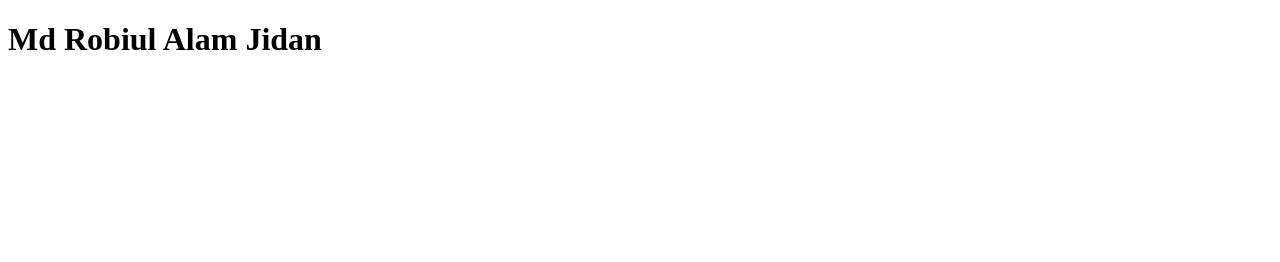
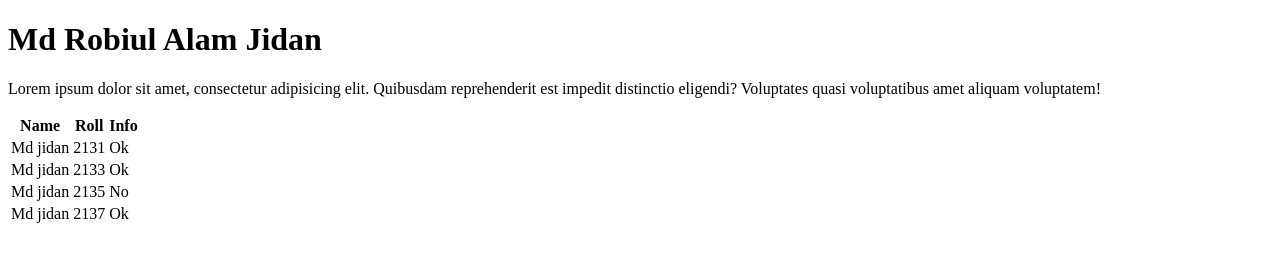
Before and after one commit to Jidan-alam/third-repo, a plain HTML site: page index.html in a window 1280 px wide. Drawn offline with Linux system fonts and the light colour scheme.

Commit message:
table added

```diff
--- a/index.html
+++ b/index.html
@@ -8,5 +8,33 @@
 </head>
 <body>
     <h1>Md Robiul Alam Jidan</h1>
+    <p>Lorem ipsum dolor sit amet, consectetur adipisicing elit. Quibusdam reprehenderit est impedit distinctio eligendi? Voluptates quasi voluptatibus amet aliquam voluptatem!</p>
+    <table>
+        <tr>
+           <th>Name</th>
+           <th>Roll</th>
+           <th>Info</th>
+        </tr>
+        <tr>
+            <td>Md jidan</td>
+            <td>2131</td>
+            <td>Ok</td>
+        </tr>
+        <tr>
+            <td>Md jidan</td>
+            <td>2133</td>
+            <td>Ok</td>
+        </tr>
+        <tr>
+            <td>Md jidan</td>
+            <td>2135</td>
+            <td>No</td>
+        </tr>
+        <tr>
+            <td>Md jidan</td>
+            <td>2137</td>
+            <td>Ok</td>
+        </tr>
+    </table>
 </body>
 </html>
```
